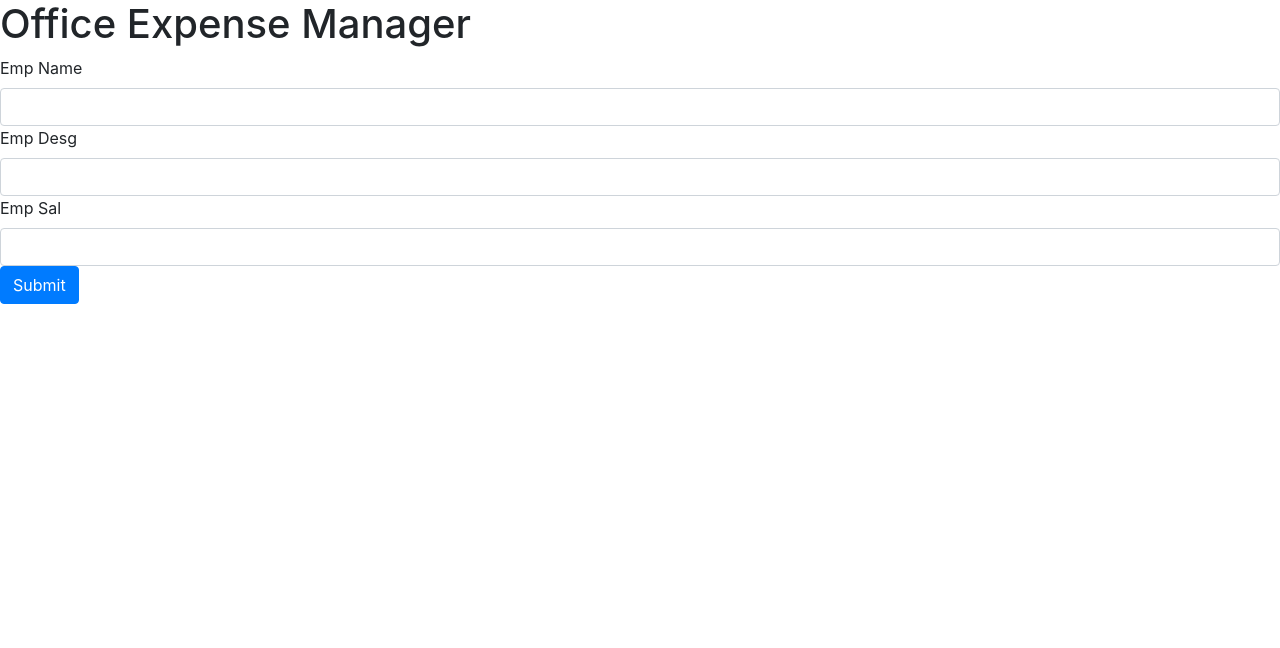
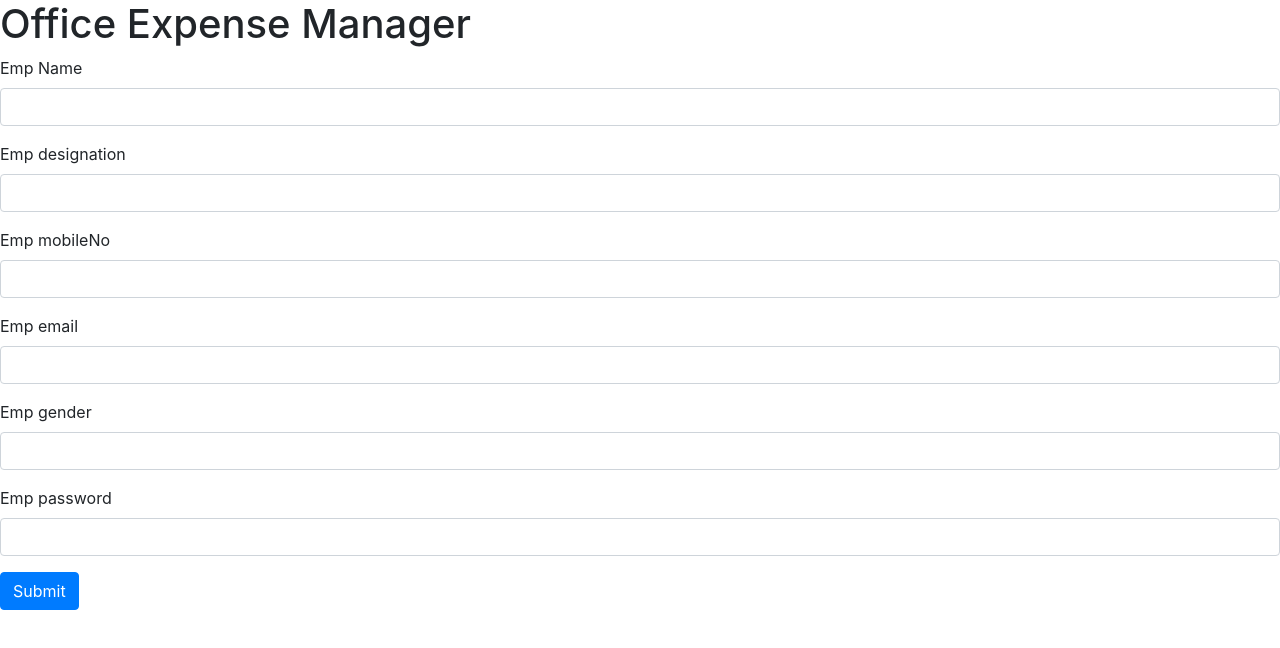
Before and after one commit to c-akhil/Office-Expense-Manager, an Angular app: page /update in a window 1280 px wide. Shown: the top 648 px of the page. Built offline with nearby package versions, Linux system fonts and the light colour scheme.

Commit message:
http test 1

```diff
--- /dev/null
+++ b/src/app/graph/graph.component.html
@@ -0,0 +1,3 @@
+<p>
+  graph works!
+</p>
--- /dev/null
+++ b/src/app/graph/graph.component.ts
@@ -0,0 +1,15 @@
+import { Component, OnInit } from '@angular/core';
+
+@Component({
+  selector: 'app-graph',
+  templateUrl: './graph.component.html',
+  styleUrls: ['./graph.component.css']
+})
+export class GraphComponent implements OnInit {
+
+  constructor() { }
+
+  ngOnInit() {
+  }
+
+}
--- /dev/null
+++ b/src/app/home/home.component.html
@@ -0,0 +1,3 @@
+<p>
+  home works!
+</p>
--- /dev/null
+++ b/src/app/home/home.component.ts
@@ -0,0 +1,15 @@
+import { Component, OnInit } from '@angular/core';
+
+@Component({
+  selector: 'app-home',
+  templateUrl: './home.component.html',
+  styleUrls: ['./home.component.css']
+})
+export class HomeComponent implements OnInit {
+
+  constructor() { }
+
+  ngOnInit() {
+  }
+
+}
--- a/src/app/register-emp/register-emp.component.html
+++ b/src/app/register-emp/register-emp.component.html
@@ -1,30 +1,54 @@
 
 
 <form [formGroup]="form">
-  <div class="from-group" >
-        <label for="empname" > Emp Name </label>
+  <div class="form-group" >
+        <label for="name" > Emp Name </label>
         <input
-          formControlName="empname"
-          id="empname"
+          formControlName="name"
+          id="name"
           type="text"
           class="form-control">
   </div>
-  <div class="from-group" >
-    <label for="empDesg" > Emp Desg </label>
+  <div class="form-group" >
+    <label for="designation" > Emp designation</label>
     <input
-      formControlName="empDesg"
-      id="empDesg"
+      formControlName="designation"
+      id="designation"
       type="text"
       class="form-control">
   </div>
-  <div class="from-group" >
-    <label for="empSal" > Emp Sal </label>
+  <div class="form-group" >
+    <label for="mobileNo" > Emp mobileNo </label>
     <input
-      formControlName="empSal"
-      id="empSal"
+      formControlName="mobileNo"
+      id="mobileNo"
       type="number"
       class="form-control">
   </div>
+  <div class="form-group" >
+    <label for="email" > Emp email </label>
+    <input
+      formControlName="email"
+      id="email"
+      type="email"
+      class="form-control">
+  </div>
+  <div class="form-group" >
+  <label for="gender" > Emp gender </label>
+  <input
+    formControlName="gender"
+    id="gender"
+    type="text"
+    class="form-control">
+</div>
+<div class="form-group" >
+  <label for="password" > Emp password </label>
+  <input
+    formControlName="password"
+    id="password"
+    type="password"
+    class="form-control">
+</div>
 
   <button class="btn btn-primary" (click)="createEmp()" >Submit </button>
 
--- a/src/app/register-emp/register-emp.component.ts
+++ b/src/app/register-emp/register-emp.component.ts
@@ -7,27 +7,38 @@ import {Http} from "@angular/http";
   styleUrls: ['./register-emp.component.css']
 })
 export class RegisterEmpComponent implements OnInit {
-  private url: "http://localhost:8080/OfficeExpenseManager/activate/registration";
-  emp;
+  private url: "http://192.168.2.81:8080/OfficeExpenseManager/activate/registration";
+  emp:any;
   form= new FormGroup ({
-    empname:new FormControl(),
-    empDesg:new FormControl(),
-    empSal:new FormControl(),
+    name:new FormControl(),
+    designation:new FormControl(),
+    mobileNo:new FormControl(),
+    email:new FormControl(),
+    gender:new FormControl(),
+    password:new FormControl(),
+
   });
 
-  // constructor(private http:Http) {
-  //   http.get(this.url)
-  //     .subscribe(response => {
-  //     this.emp=response.json();
-  //     console.log(response.json);
-  //     });
-  // }
+  constructor(private http:Http) {
+    // http.get(this.url)
+    //   .subscribe(response => {
+    //   this.emp=response.json();
+    //   console.log(response.json);
+    //   });
+  }
 
   ngOnInit() {
 
   }
   createEmp(){
     console.log(this.form.value);
+    this.http.post(this.url,JSON.stringify(this.form.value))
+    .subscribe(
+      response =>{
+        console.log(response);
+      }
+
+    )
   }
 
 }
```
Also changed, not shown: src/app/app.module.ts (+26 -1 lines), src/app/graph/graph.component.css (added), src/app/home/home.component.css (added), 2 other files (tests, documents, lock files or other folders).
